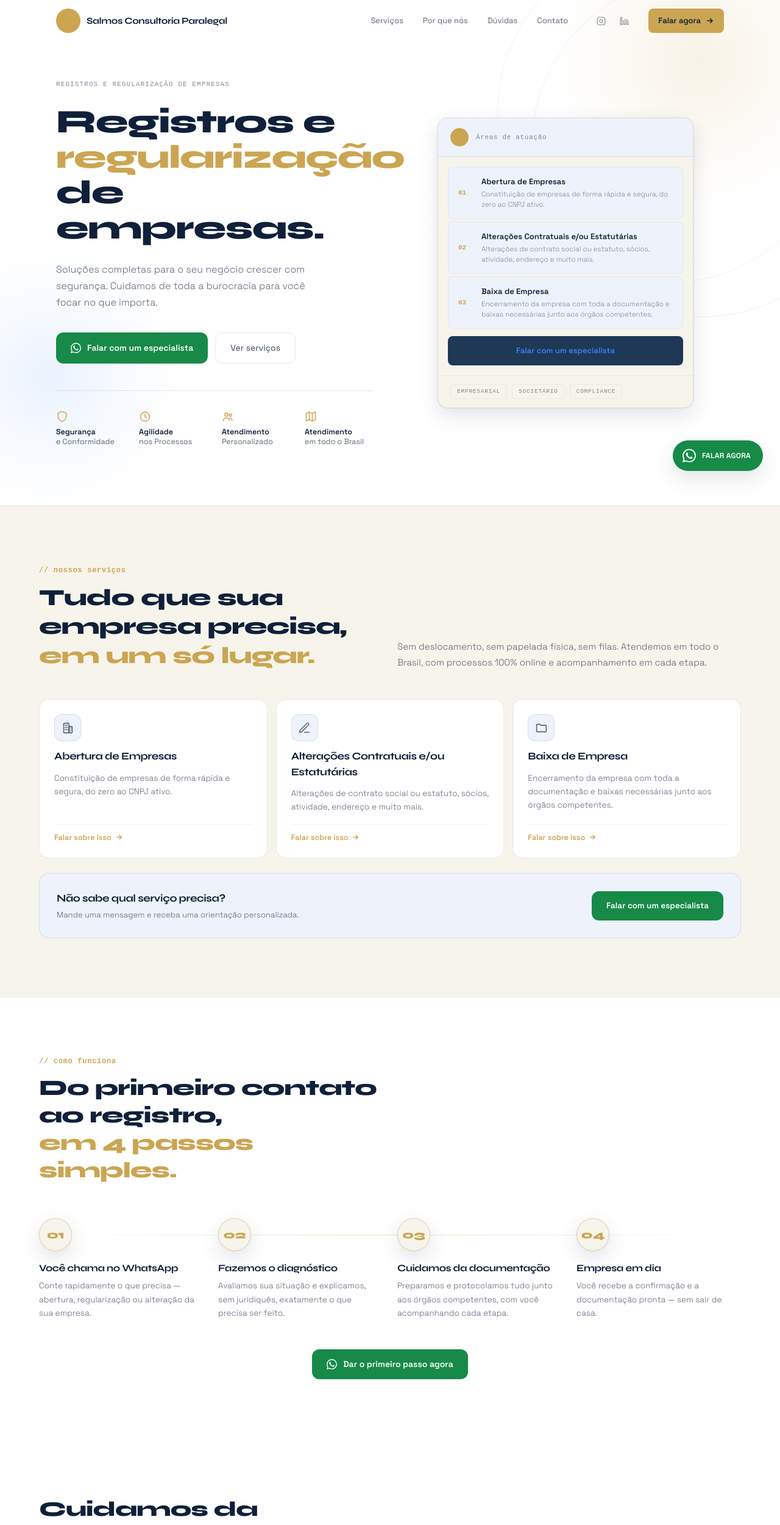
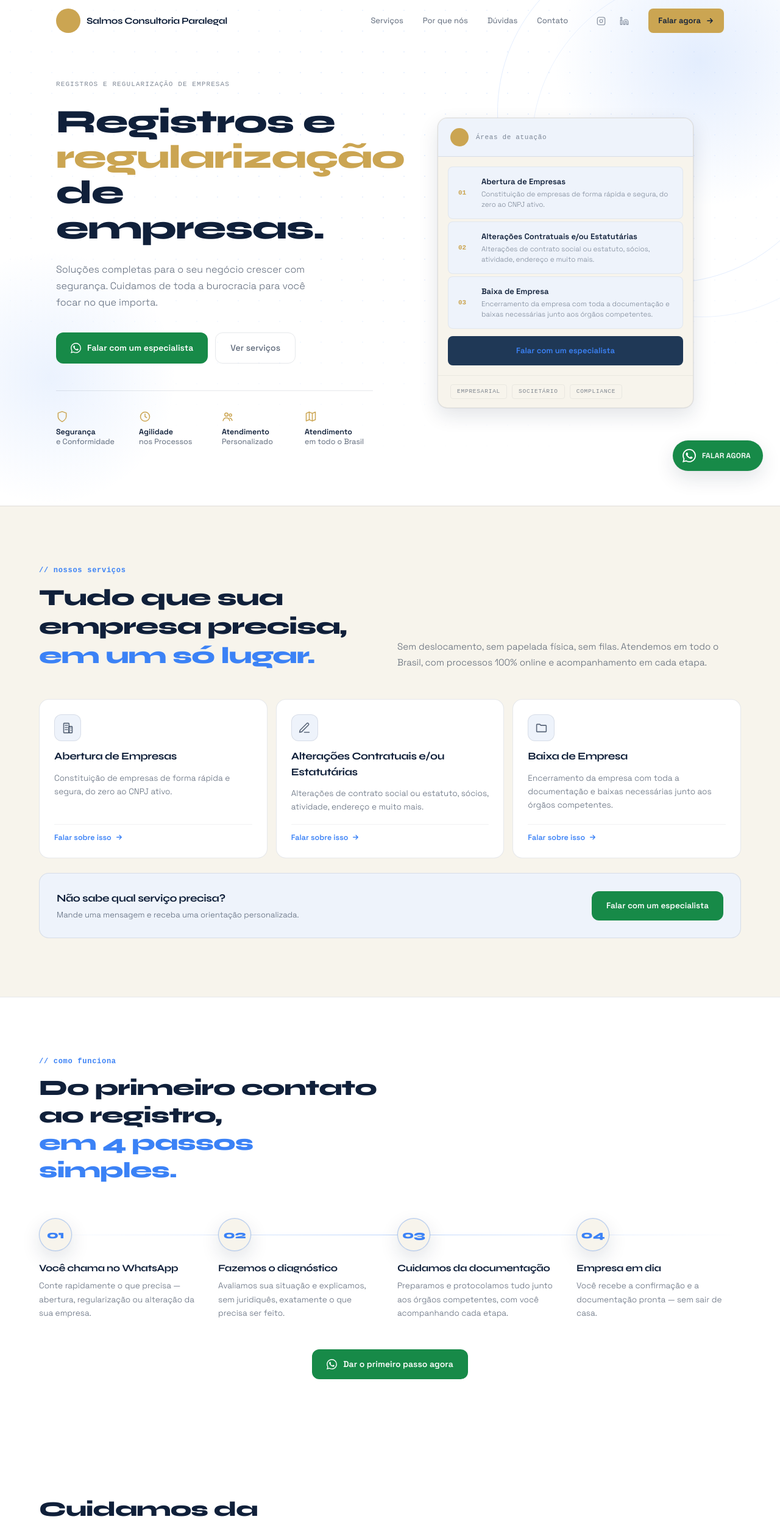
Before and after one commit to helo-labs/salmos-paralegal-preview, a React (Vite) app: page / in a window 1280 px wide. Shown: the top 2500 px of the page at 61% size. Built offline with nearby package versions, Linux system fonts and the light colour scheme.

Commit message:
Rebalanceia cores: dourado só no Hero/CTAs, azul nos acentos secundários
Eyebrows, ícones, hovers e o glow/anel de fundo do Hero passam de
dourado pra azul transparente — o dourado fica reservado pro título
do Hero e pros botões de call-to-action.

```diff
--- a/src/components/Faq.jsx
+++ b/src/components/Faq.jsx
@@ -16,7 +16,7 @@ function FaqRow({ item, isOpen, onToggle }) {
         </span>
         <span
           className={`flex h-7 w-7 shrink-0 items-center justify-center rounded-full border border-border text-mid transition-transform duration-300 ${
-            isOpen ? 'rotate-45 border-gold/40 text-gold' : ''
+            isOpen ? 'rotate-45 border-blue/40 text-blue' : ''
           }`}
         >
           <Icon name="close" size={13} strokeWidth={2.4} className="rotate-45" />
@@ -44,13 +44,13 @@ export default function Faq() {
     <section id="faq" className="border-t border-border bg-bg2 px-5 py-24 sm:px-7">
       <div className="mx-auto grid max-w-6xl gap-12 lg:grid-cols-[0.9fr_1.1fr] lg:items-start">
         <div className="sr lg:sticky lg:top-28">
-          <p className="mb-3 font-mono text-[12px] font-bold tracking-[0.06em] text-gold">
+          <p className="mb-3 font-mono text-[12px] font-bold tracking-[0.06em] text-blue">
             // perguntas frequentes
           </p>
           <h2 className="font-display text-[28px] font-extrabold leading-tight tracking-tight text-hi sm:text-[36px]">
             Ficou com
             <br />
-            alguma <span className="text-gold">dúvida?</span>
+            alguma <span className="text-blue">dúvida?</span>
           </h2>
           <p className="mt-5 max-w-sm font-body text-[14.5px] font-light leading-[1.7] text-mid">
             Se a sua pergunta não estiver aqui, é só chamar a gente no
--- a/src/components/Footer.jsx
+++ b/src/components/Footer.jsx
@@ -19,7 +19,7 @@ export default function Footer() {
               target="_blank"
               rel="noopener noreferrer"
               title="Instagram"
-              className="flex h-8 w-8 items-center justify-center rounded-full border border-border text-lo transition-colors hover:border-gold/40 hover:text-gold"
+              className="flex h-8 w-8 items-center justify-center rounded-full border border-border text-lo transition-colors hover:border-blue/40 hover:text-blue"
             >
               <Icon name="instagram" size={15} />
             </a>
@@ -28,7 +28,7 @@ export default function Footer() {
               target="_blank"
               rel="noopener noreferrer"
               title="LinkedIn"
-              className="flex h-8 w-8 items-center justify-center rounded-full border border-border text-lo transition-colors hover:border-gold/40 hover:text-gold"
+              className="flex h-8 w-8 items-center justify-center rounded-full border border-border text-lo transition-colors hover:border-blue/40 hover:text-blue"
             >
               <Icon name="linkedin" size={15} />
             </a>
--- a/src/components/GrowthBanner.jsx
+++ b/src/components/GrowthBanner.jsx
@@ -36,7 +36,7 @@ export default function GrowthBanner() {
       <div className="relative mx-auto flex max-w-6xl flex-col items-start gap-8 lg:flex-row lg:items-center lg:justify-between">
         <h2 className="sr font-display text-[26px] font-extrabold leading-[1.25] tracking-tight text-hi sm:text-[34px] lg:max-w-xl">
           Cuidamos da burocracia para você focar no que realmente importa:{' '}
-          <span className="text-gold">fazer sua empresa crescer.</span>
+          <span className="text-blue">fazer sua empresa crescer.</span>
         </h2>
 
         <div className="sr d2 flex flex-col items-start gap-5 lg:items-end">
--- a/src/components/Hero.jsx
+++ b/src/components/Hero.jsx
@@ -17,7 +17,7 @@ export default function Hero() {
       {/* anéis concêntricos — ecoam o selo circular da marca */}
       <div
         aria-hidden
-        className="pointer-events-none absolute -right-24 -top-24 h-[440px] w-[440px] rounded-full border border-gold/[0.14] sm:h-[560px] sm:w-[560px]"
+        className="pointer-events-none absolute -right-24 -top-24 h-[440px] w-[440px] rounded-full border border-blue/[0.14] sm:h-[560px] sm:w-[560px]"
       />
       <div
         aria-hidden
@@ -28,7 +28,7 @@ export default function Hero() {
       <div
         aria-hidden
         className="pointer-events-none absolute -right-32 -top-40 h-[520px] w-[520px] rounded-full"
-        style={{ background: 'radial-gradient(circle, rgba(203,165,82,.14) 0%, transparent 65%)' }}
+        style={{ background: 'radial-gradient(circle, rgba(59,130,246,.14) 0%, transparent 65%)' }}
       />
       <div
         aria-hidden
--- a/src/components/HowItWorks.jsx
+++ b/src/components/HowItWorks.jsx
@@ -6,13 +6,13 @@ export default function HowItWorks() {
     <section className="border-t border-border bg-bg px-5 py-24 sm:px-7">
       <div className="mx-auto max-w-6xl">
         <div className="sr mb-14 max-w-xl">
-          <p className="mb-3 font-mono text-[12px] font-bold tracking-[0.06em] text-gold">
+          <p className="mb-3 font-mono text-[12px] font-bold tracking-[0.06em] text-blue">
             // como funciona
           </p>
           <h2 className="font-display text-[28px] font-extrabold leading-tight tracking-tight text-hi sm:text-[36px]">
             Do primeiro contato ao registro,
             <br />
-            <span className="text-gold">em 4 passos simples.</span>
+            <span className="text-blue">em 4 passos simples.</span>
           </h2>
         </div>
 
@@ -20,12 +20,12 @@ export default function HowItWorks() {
           {/* linha conectora — só desktop */}
           <div
             aria-hidden
-            className="pointer-events-none absolute left-0 right-0 top-[27px] hidden h-px bg-gradient-to-r from-transparent via-gold/35 to-transparent lg:block"
+            className="pointer-events-none absolute left-0 right-0 top-[27px] hidden h-px bg-gradient-to-r from-transparent via-blue/35 to-transparent lg:block"
           />
 
           {HOW_IT_WORKS.map((step, i) => (
             <div key={step.title} className={`sr d${i + 1} relative flex flex-col gap-4`}>
-              <div className="relative z-10 flex h-[54px] w-[54px] items-center justify-center rounded-full border border-gold/40 bg-bg2 font-display text-[18px] font-extrabold text-gold shadow-card">
+              <div className="relative z-10 flex h-[54px] w-[54px] items-center justify-center rounded-full border border-blue/40 bg-bg2 font-display text-[18px] font-extrabold text-blue shadow-card">
                 {String(i + 1).padStart(2, '0')}
               </div>
               <div>
--- a/src/components/Navbar.jsx
+++ b/src/components/Navbar.jsx
@@ -43,7 +43,7 @@ export default function Navbar() {
             target="_blank"
             rel="noopener noreferrer"
             title="Instagram"
-            className="flex h-8 w-8 items-center justify-center rounded-full text-lo transition-colors hover:bg-surface hover:text-gold"
+            className="flex h-8 w-8 items-center justify-center rounded-full text-lo transition-colors hover:bg-surface hover:text-blue"
           >
             <Icon name="instagram" size={15} />
           </a>
@@ -52,7 +52,7 @@ export default function Navbar() {
             target="_blank"
             rel="noopener noreferrer"
             title="LinkedIn"
-            className="flex h-8 w-8 items-center justify-center rounded-full text-lo transition-colors hover:bg-surface hover:text-gold"
+            className="flex h-8 w-8 items-center justify-center rounded-full text-lo transition-colors hover:bg-surface hover:text-blue"
           >
             <Icon name="linkedin" size={15} />
           </a>
--- a/src/components/Services.jsx
+++ b/src/components/Services.jsx
@@ -7,13 +7,13 @@ export default function Services() {
       <div className="mx-auto max-w-6xl">
         <div className="sr mb-12 grid gap-6 lg:grid-cols-2 lg:items-end">
           <div>
-            <p className="mb-3 font-mono text-[12px] font-bold tracking-[0.06em] text-gold">
+            <p className="mb-3 font-mono text-[12px] font-bold tracking-[0.06em] text-blue">
               // nossos serviços
             </p>
             <h2 className="font-display text-[28px] font-extrabold leading-tight tracking-tight text-hi sm:text-[38px]">
               Tudo que sua empresa precisa,
               <br />
-              <span className="text-gold">em um só lugar.</span>
+              <span className="text-blue">em um só lugar.</span>
             </h2>
           </div>
           <p className="font-body text-[15px] font-light leading-[1.7] text-mid">
@@ -27,9 +27,9 @@ export default function Services() {
           {SERVICES.map((sv, i) => (
             <div
               key={sv.title}
-              className={`sr d${(i % 4) + 1} group flex flex-col gap-3 rounded-2xl border border-border bg-bg3 p-6 transition-all hover:-translate-y-1 hover:border-gold/30 hover:shadow-card active:scale-[0.98]`}
+              className={`sr d${(i % 4) + 1} group flex flex-col gap-3 rounded-2xl border border-border bg-bg3 p-6 transition-all hover:-translate-y-1 hover:border-blue/30 hover:shadow-card active:scale-[0.98]`}
             >
-              <div className="flex h-11 w-11 items-center justify-center rounded-xl border border-border bg-surface text-mid transition-colors group-hover:border-gold/30 group-hover:text-gold">
+              <div className="flex h-11 w-11 items-center justify-center rounded-xl border border-border bg-surface text-mid transition-colors group-hover:border-blue/30 group-hover:text-blue">
                 <Icon name={sv.icon} size={21} />
               </div>
               <h3 className="font-display text-[17px] font-bold tracking-tight text-hi">
@@ -42,7 +42,7 @@ export default function Services() {
                 href={WA.service(sv.title)}
                 target="_blank"
                 rel="noopener noreferrer"
-                className="mt-1 inline-flex items-center gap-1.5 border-t border-border2 pt-3 font-body text-[12.5px] font-semibold text-gold transition-all hover:tracking-wide"
+                className="mt-1 inline-flex items-center gap-1.5 border-t border-border2 pt-3 font-body text-[12.5px] font-semibold text-blue transition-all hover:tracking-wide"
               >
                 Falar sobre isso <Icon name="arrow" size={13} strokeWidth={2.5} />
               </a>
--- a/tailwind.config.js
+++ b/tailwind.config.js
@@ -15,6 +15,7 @@ export default {
         green: '#16283f',
         gold: '#cba552',
         sage: '#3b82f6',
+        blue: '#3b82f6',
         hi: '#10203a',
         mid: 'rgba(16,32,58,.68)',
         lo: 'rgba(16,32,58,.52)',
@@ -35,7 +36,7 @@ export default {
       },
       backgroundImage: {
         dotgrid:
-          'radial-gradient(circle, rgba(203,165,82,.16) 1px, transparent 1px)',
+          'radial-gradient(circle, rgba(59,130,246,.16) 1px, transparent 1px)',
       },
       backgroundSize: {
         dotgrid: '34px 34px',
```
Also changed, not shown: src/components/Trust.jsx (+4 -4 lines), src/components/WhyUs.jsx (+4 -4 lines).
